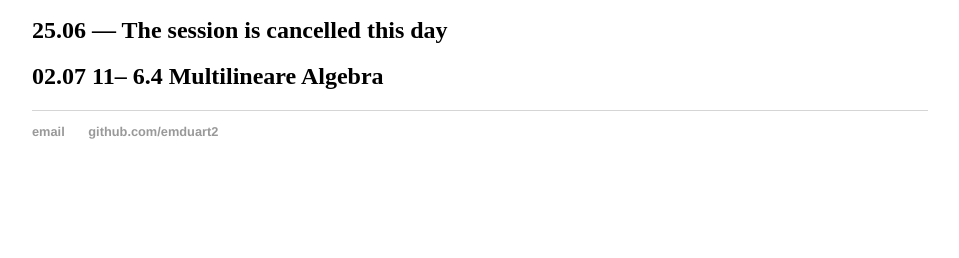
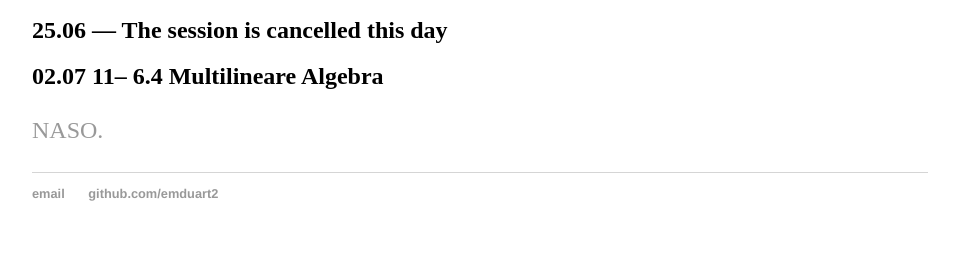
Before and after one commit to emduart2/emduart2.github.io, a Jekyll site: the page built from teaching/index.md, in a window 1280 px wide. Shown: the part 2036-2294 px from the top of the page, without its empty margins (160-1119 px from the left). Built offline with Jekyll 4.4.1, drawn with Linux system fonts in a browser that asks for light colours; before the commit the page ends 2235 px from its top, so only the background shows below that.

Commit message:
link to slides

```diff
--- a/teaching/index.md
+++ b/teaching/index.md
@@ -62,3 +62,7 @@ For the last part of the seminar the lectures are based off the book by Fischer.
 ## 25.06 ---  The session is cancelled this day
 
 ## 02.07 11-- 6.4 Multilineare Algebra
+
+
+
+ [NASO.]({{ site.url }}/assets/DuarteEliana_NASO_20200325.pdf)
```
